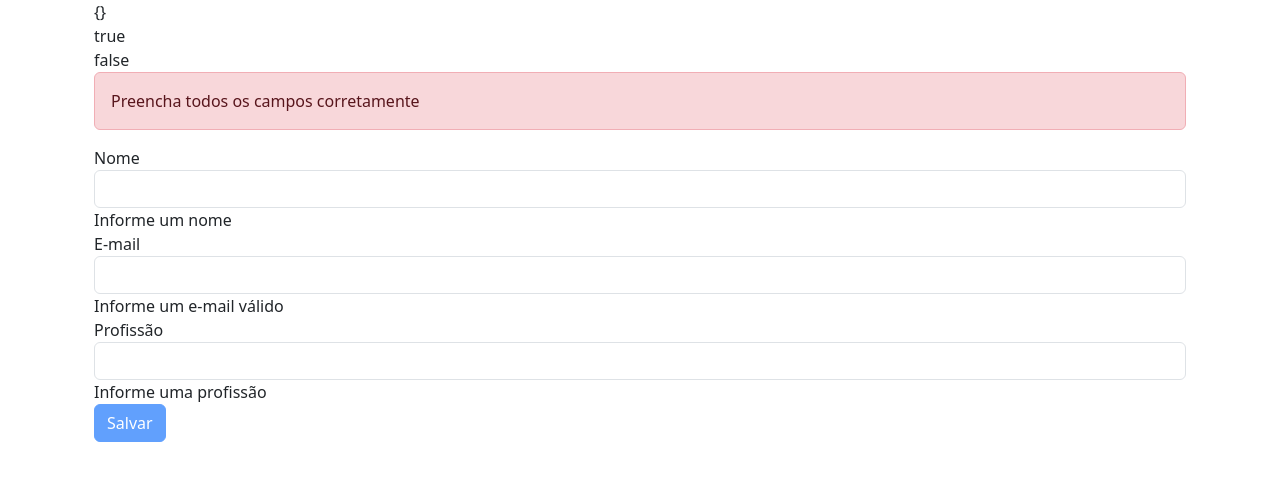
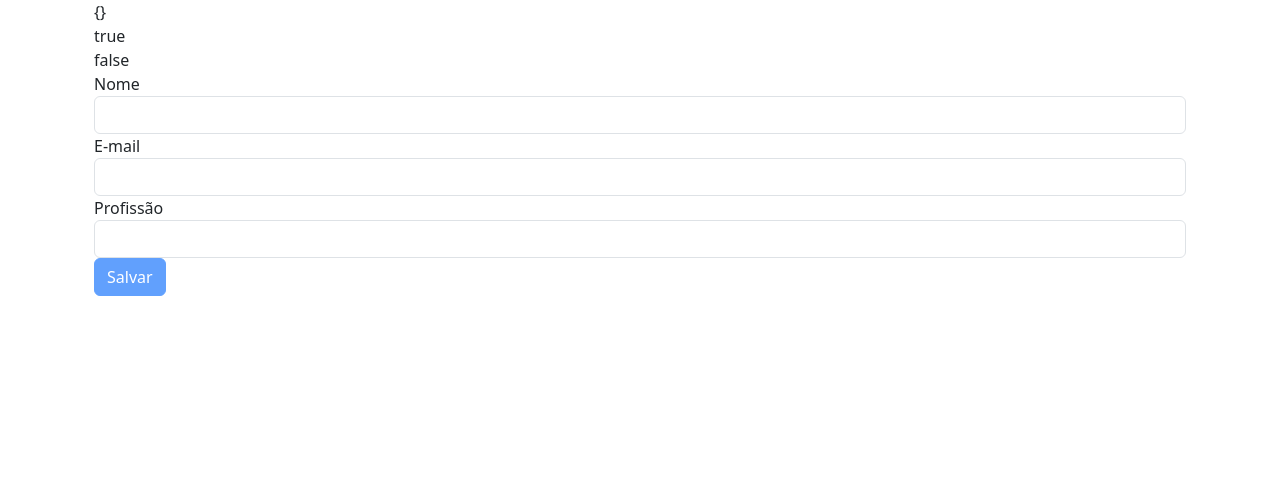
Before and after one commit to fabriciio95/algamoney-front, an Angular app in the folder meuprojeto/: page / in a window 1280 px wide. Shown: the top 480 px of the page. Built offline with nearby package versions, Linux system fonts and the light colour scheme.

Commit message:
Rastreando o estado em controles do formulário

```diff
--- a/meuprojeto/src/app/aula-formulario/aula-formulario.component.html
+++ b/meuprojeto/src/app/aula-formulario/aula-formulario.component.html
@@ -5,7 +5,7 @@
   <br>
   {{ usuarioForm.valid}}
 
-  <div class="alert alert-danger" *ngIf="usuarioForm.invalid">
+  <div class="alert alert-danger" *ngIf="usuarioForm.invalid && usuarioForm.dirty">
 
     Preencha todos os campos corretamente
 
@@ -15,15 +15,16 @@
      <div class="form-group">
         <label class="form-control-label">Nome</label>
         <input type="text" class="form-control" name="nome" [(ngModel)]="cliente.nome" required minlength="2" #nome="ngModel">
-        <div *ngIf="nome.hasError('required')">Informe um nome</div>
-        <div *ngIf="nome.hasError('minlength')">O nome deve ser completo</div>
+
+        <div *ngIf="nome.hasError('required') && nome.touched">Informe um nome</div>
+        <div *ngIf="nome.hasError('minlength') && nome.touched">O nome deve ser completo</div>
      </div>
 
      <div class="form-group">
       <label class="form-control-label">E-mail</label>
       <input type="text" class="form-control" name="email" [(ngModel)]="cliente.email"  required email #email="ngModel">
 
-      <div *ngIf="email.invalid">Informe um e-mail válido</div>
+      <div *ngIf="email.invalid && email.touched">Informe um e-mail válido</div>
      </div>
 
      <div class="form-group">
@@ -35,7 +36,7 @@
         </option>
       </select>
 
-      <div *ngIf="profissao.invalid">Informe uma profissão</div>
+      <div *ngIf="profissao.invalid && profissao.touched">Informe uma profissão</div>
     </div>
 
     <button type="submit" class="btn btn-primary"
```
